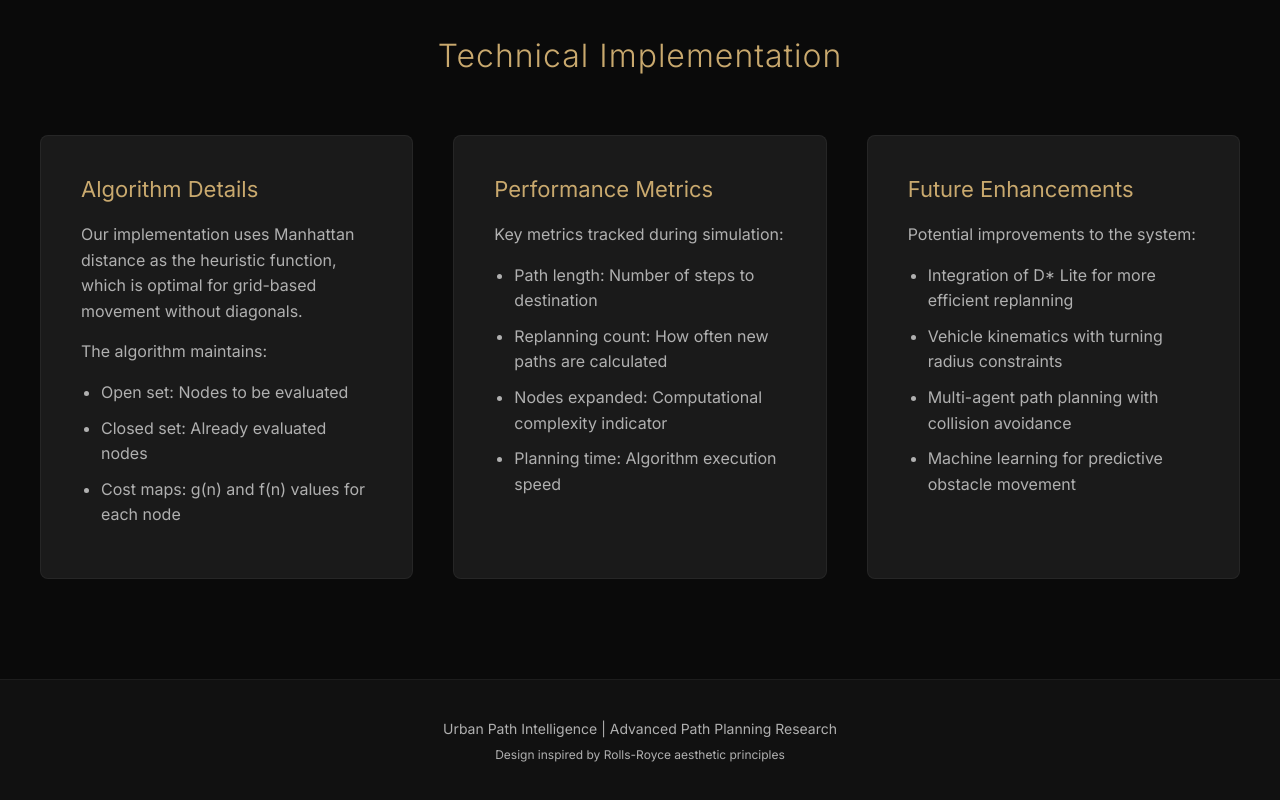
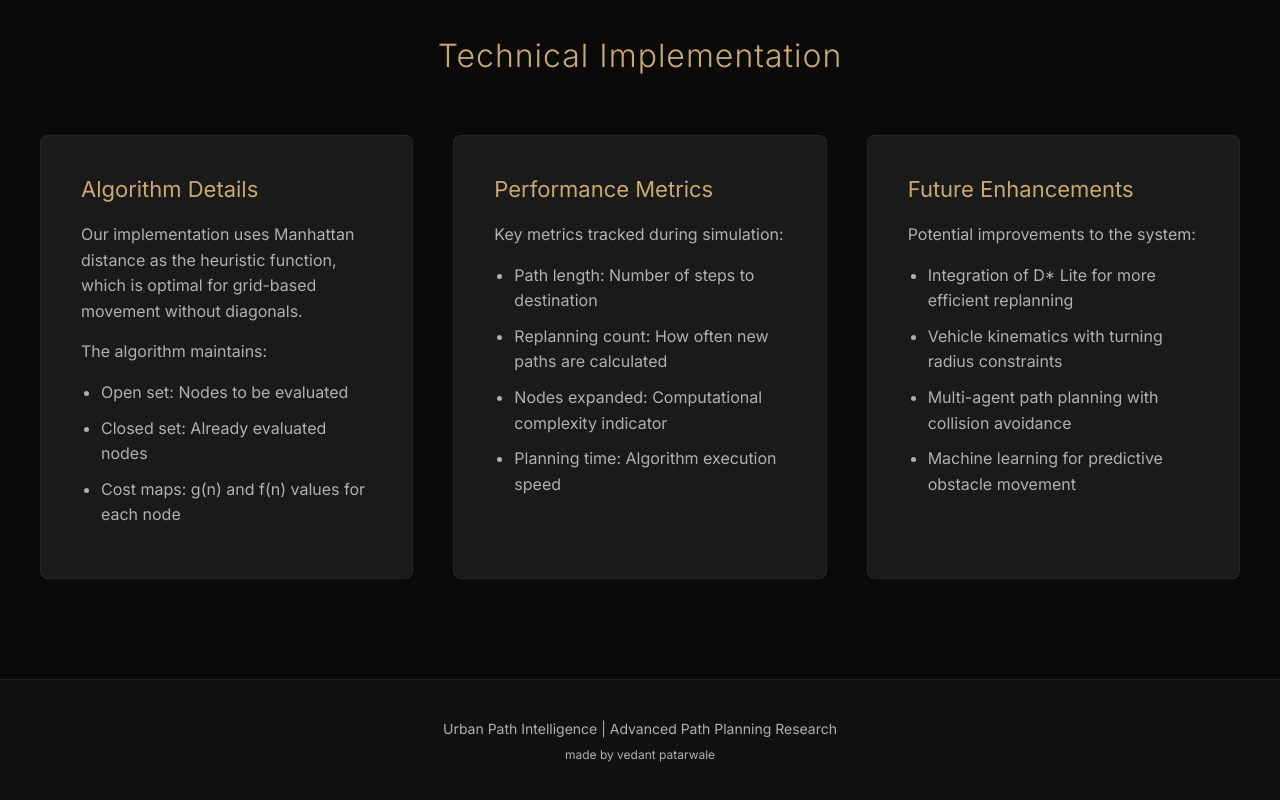
Before and after one commit to vedant1905/daa, a plain HTML site: page index.html in a window 1280 px wide. Shown: the part 3665-4465 px from the top of the page. Drawn offline with Linux system fonts and the light colour scheme.

Commit message:
Update index.html

```diff
--- a/index.html
+++ b/index.html
@@ -531,7 +531,7 @@
 
   <footer class="footer">
     <p>Urban Path Intelligence | Advanced Path Planning Research</p>
-    <p style="margin-top:10px;font-size:12px;">Design inspired by Rolls-Royce aesthetic principles</p>
+    <p style="margin-top:10px;font-size:12px;">made by vedant patarwale</p>
   </footer>
 
 <script>
```
